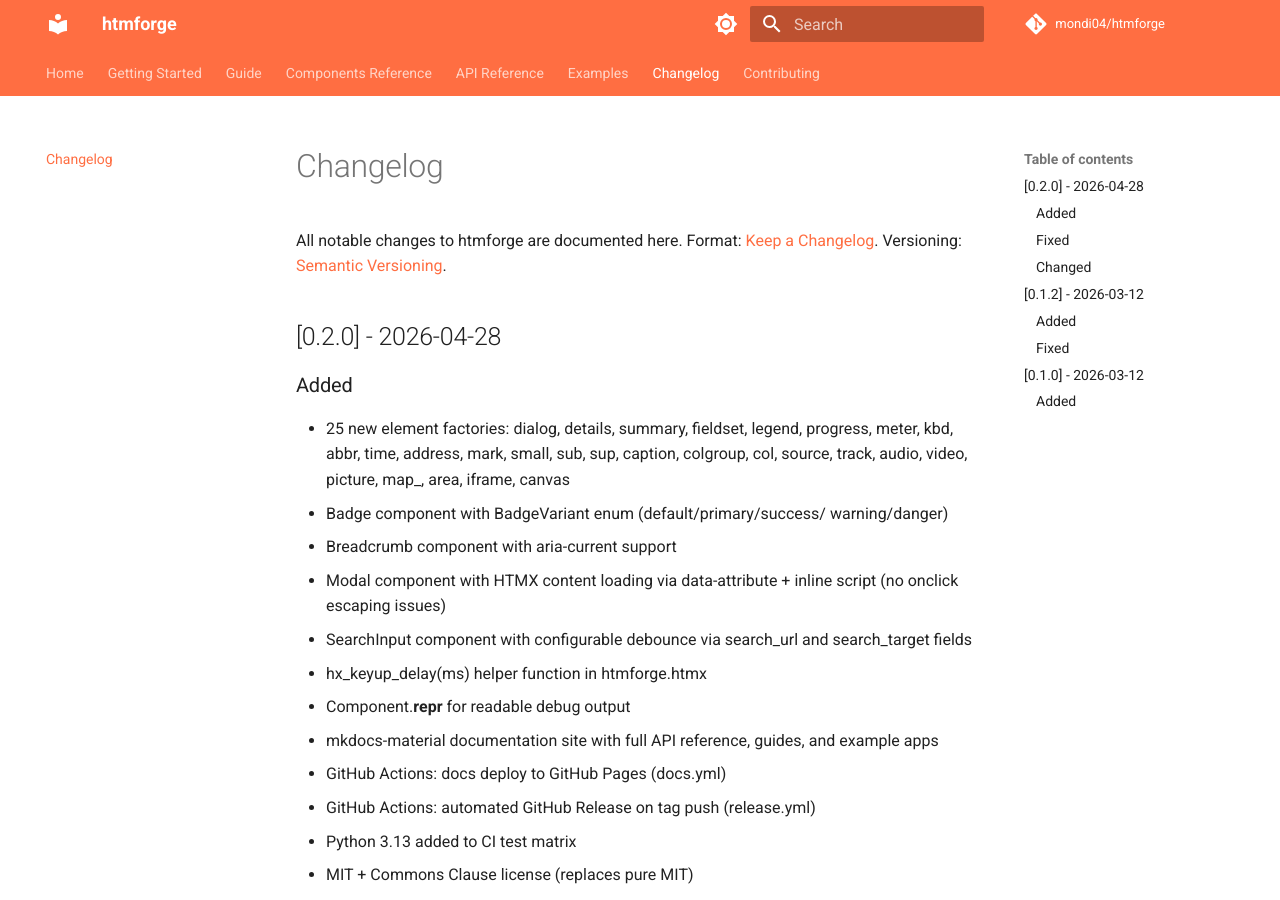
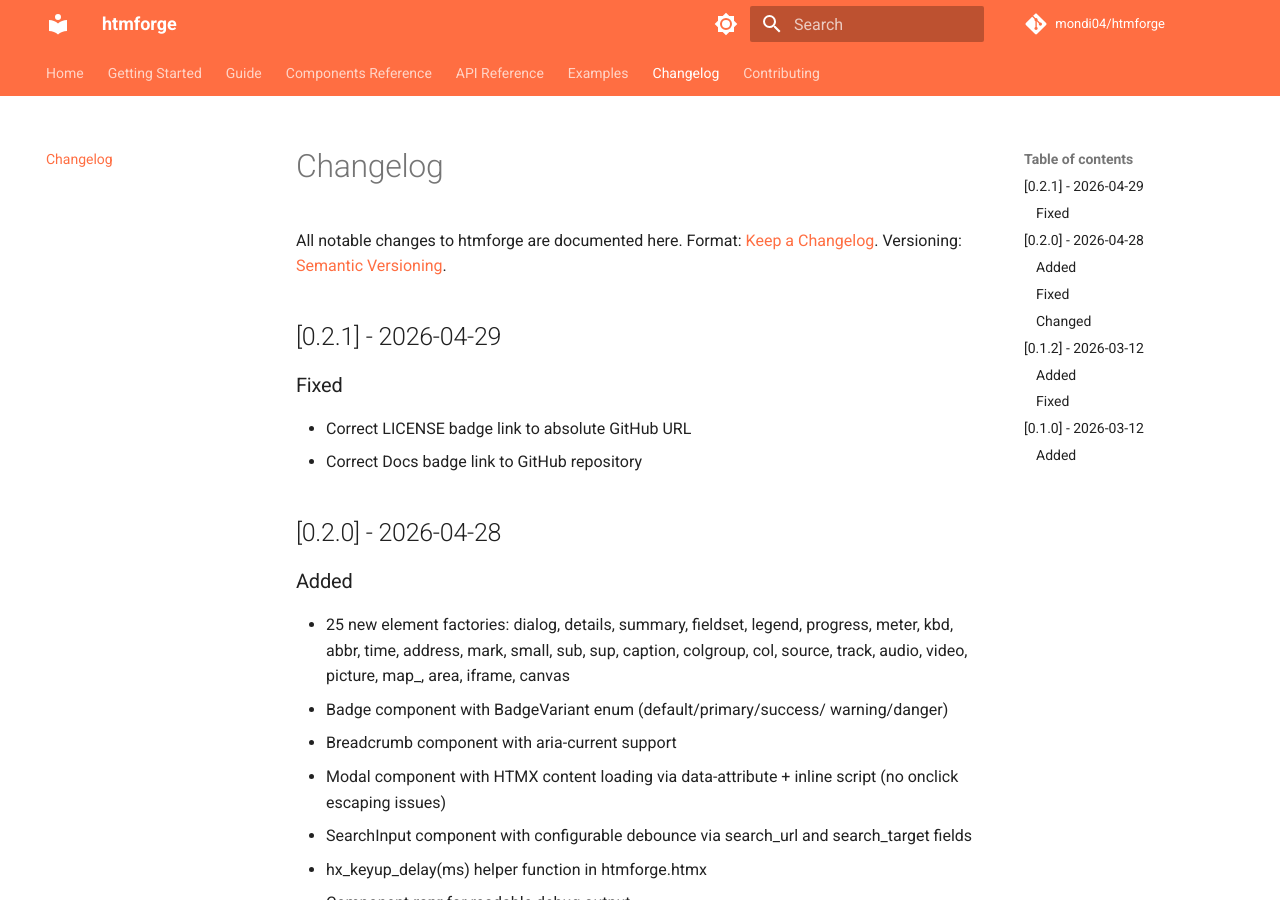
Before and after one commit to mondi04/htmforge, an MkDocs documentation site: the page built from docs/changelog.md, in a window 1280 px wide and 900 px high. Built offline with MkDocs 1.6.1 and Material for MkDocs 9.7.7, drawn with Linux system fonts in a browser that asks for light colours; comment, search, counter and statistics services are not loaded.

Commit message:
chore: bump version to 0.2.1, fix README badge links

```diff
--- a/docs/changelog.md
+++ b/docs/changelog.md
@@ -3,6 +3,12 @@
 All notable changes to htmforge are documented here.
 Format: [Keep a Changelog](https://keepachangelog.com/en/1.0.0/).
 Versioning: [Semantic Versioning](https://semver.org/).
+
+## [0.2.1] - 2026-04-29
+
+### Fixed
+- Correct LICENSE badge link to absolute GitHub URL
+- Correct Docs badge link to GitHub repository
 
 ## [0.2.0] - 2026-04-28
 
--- a/htmforge/__init__.py
+++ b/htmforge/__init__.py
@@ -28,4 +28,4 @@
 try:
     __version__ = _version("htmforge")
 except PackageNotFoundError:
-    __version__ = "0.2.0"
+    __version__ = "0.2.1"
--- a/pyproject.toml
+++ b/pyproject.toml
@@ -4,7 +4,7 @@
 
 [project]
 name = "htmforge"
-version = "0.2.0"
+version = "0.2.1"
 description = "Type-safe, composable UI components for Python — server-side rendered, HTMX-first."
 readme = "README.md"
 requires-python = ">=3.11"
```
Also changed, not shown: OVERVIEW.md (+2 -0 lines).
